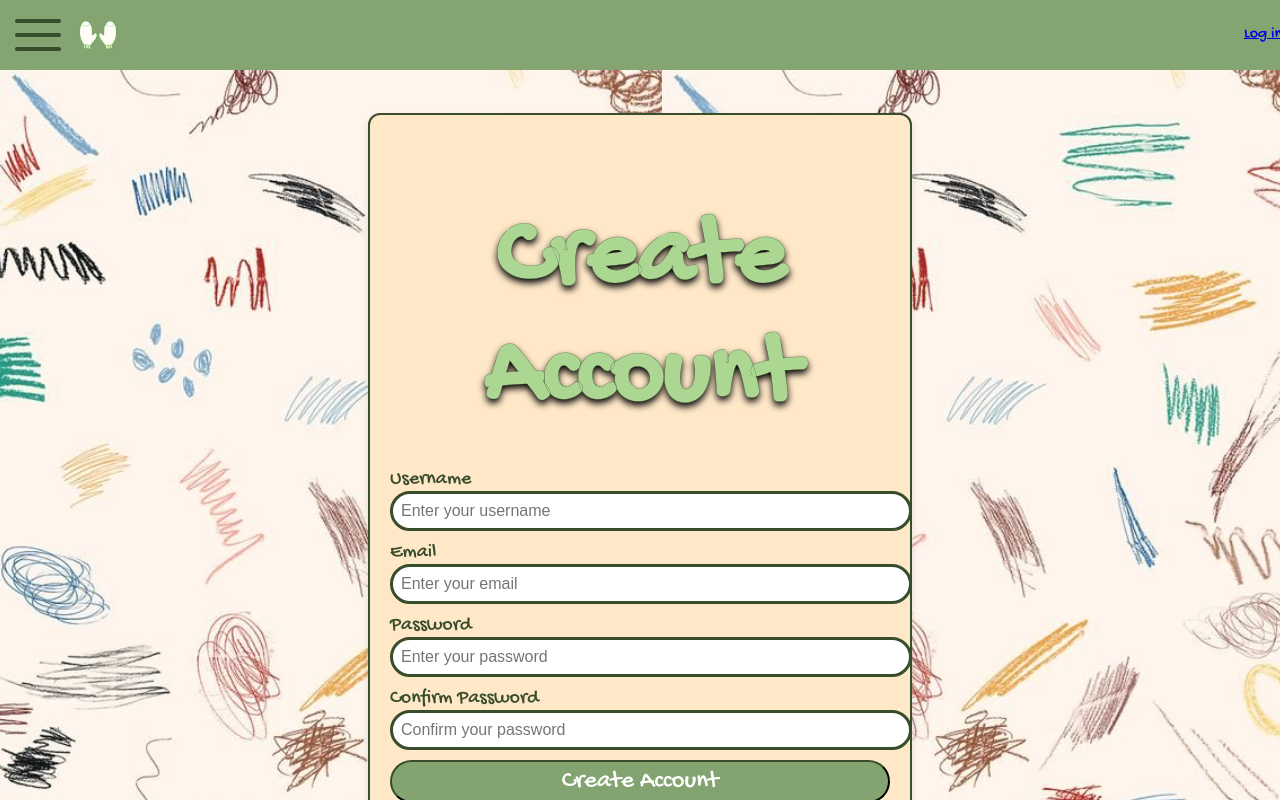
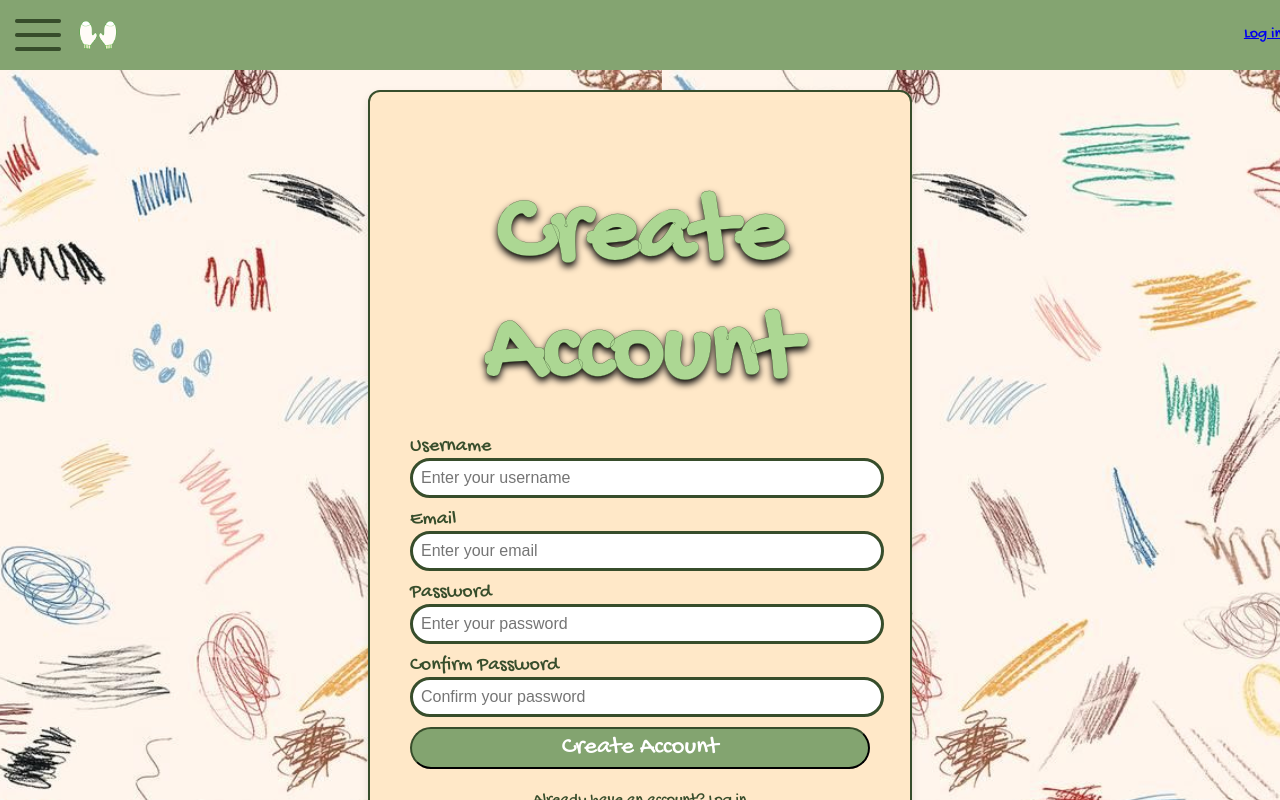
Before and after one commit to rin-bell4772/mttn, a Next.js app in the folder mttn/: page /createAccount in a window 1280 px wide. Shown: the top 800 px of the page. Built offline with nearby package versions, Linux system fonts and the light colour scheme; a web font is replaced by a local one.

Commit message:
fixed createAccount page

```diff
--- a/mttn/src/app/createAccount/CreateAccount.module.css
+++ b/mttn/src/app/createAccount/CreateAccount.module.css
@@ -2,7 +2,8 @@
 
 .createAccount {
 
-  height: 100vh;
+  height: auto;
+  min-height:490px;
   display: flex;
   justify-content: center;
   align-items: center;
@@ -26,7 +27,7 @@
   -webkit-text-stroke: 0.25px #374d2b;
   text-shadow: 0px 4px 7px #000000;
   text-align: center;
-  margin-bottom: 30px;
+  margin-bottom: 20px;
   font-family: 'Gochi Hand', sans-serif;
 }
 
@@ -41,6 +42,7 @@
 .form {
   display: flex;
   flex-direction: column;
+  margin: 0px 20px 20px 20px;
 }
 
 .label {
@@ -52,7 +54,7 @@
 
 .inputField {
   width: 100%;
-  padding: 8px;
+  padding:  8px 0px 8px 8px;
   font-size: 16px;
   border: 3px solid #374d2b;
   background-color: #fff;
```
